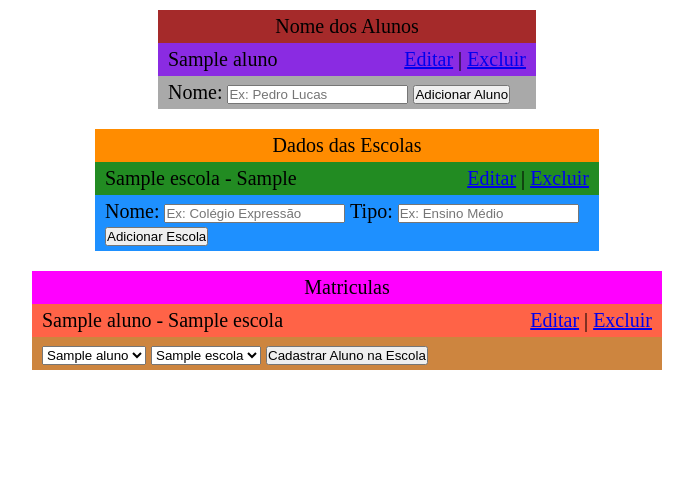
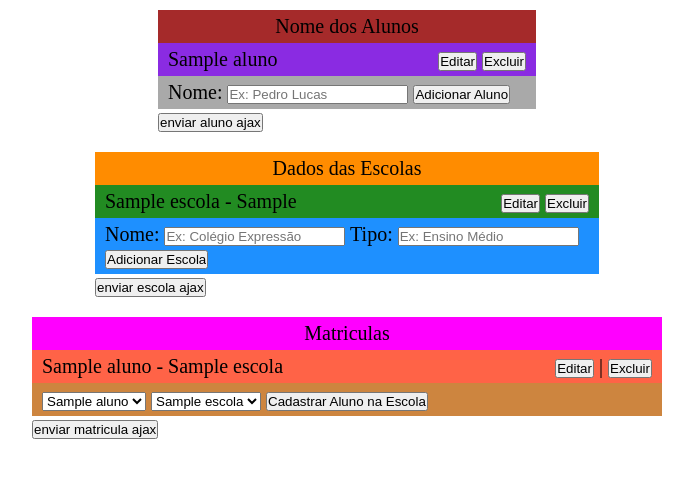
Before and after one commit to phablo-tavares/crud-matriculas, a Django app: page / in a window 1280 px wide. Shown: the top 478 px of the page, without its empty margins (293-986 px from the left). Run offline with Django 4.2, Linux system fonts and the light colour scheme; tables that the repository leaves empty hold one stand-in row (values such as "Sample post").

Commit message:
alterando o crud pra funcionar via ajax

```diff
--- a/matriculas/templates/index.html
+++ b/matriculas/templates/index.html
@@ -10,6 +10,10 @@
     <link rel="stylesheet" href="{% static 'css/escolasStyles.css' %}" />
     <link rel="stylesheet" href="{% static 'css/matriculasStyles.css' %}" />
 
+    <script src="https://ajax.googleapis.com/ajax/libs/jquery/3.7.0/jquery.min.js"></script>
+    <script src="{% static 'javascript/script.js' %}"></script>
+    <script src="{% static 'javascript/jquery.js' %}"></script>
+
     <meta name="viewport" content="width=device-width, initial-scale=1.0" />
     <title>Meu Projeto</title>
   </head>
@@ -18,19 +22,20 @@
     <div class="alunos_container">
       <p class="generalPadding">Nome dos Alunos</p>
 
-      <ul class="lista_de_alunos generalPadding">
+      <ul class="lista_de_alunos generalPadding" id="lista_de_alunos">
         {% for aluno in alunos %}
         <li>
           {{aluno.nome}}
           <div class="links_container">
-            <a href="/editar-aluno/{{aluno.id}}">Editar</a> |
-            <a href="/excluir-aluno/{{aluno.id}}">Excluir</a>
+            <button onclick="editarAlunoViaAjax('/editar-aluno-ajax/{{aluno.id}}','{{ csrf_token }}','{{aluno.id}}' )" type="button">Editar</button>
+            <button onclick="excluirAlunoViaAjax('/excluir-aluno-ajax/{{aluno.id}}','{{ csrf_token }}','{{aluno.id}}' )" type="button">Excluir</button>
           </div>
         </li>
         {% endfor %}
       </ul>
 
-      <form class="adicionar_alunos generalPadding" action="inserir-aluno" method="post">
+      <!--<form class="adicionar_alunos generalPadding" action="inserir-aluno" method="post">-->
+      <form class="adicionar_alunos generalPadding" method="post">
         {% csrf_token %}
         <label for="campo_nome_do_aluno">Nome: </label>
         <input
@@ -39,20 +44,27 @@
           id="campo_nome_do_aluno"
           placeholder="Ex: Pedro Lucas"
         />
-        <input type="submit" value="Adicionar Aluno" class="margin_left_auto" />
+        <input
+          type="submit"
+          value="Adicionar Aluno"
+          class="margin_left_auto"
+          id="inserir_aluno"
+        />
+
       </form>
+      <button onclick="adicionarAlunoViaAjax('/inserir-aluno-ajax','{{ csrf_token }}')" type="button">enviar aluno ajax</button>
     </div>
 
     <div class="escolas_container">
       <p class="generalPadding">Dados das Escolas</p>
 
-      <ul class="lista_de_escolas generalPadding">
+      <ul class="lista_de_escolas generalPadding" id="lista_de_escolas">
         {% for escola in escolas %}
         <li>
           {{escola.nome}} - {{escola.tipo}}
           <div class="links_container">
-            <a href="/editar-escola/{{escola.id}}">Editar</a> |
-            <a href="/excluir-escola/{{escola.id}}">Excluir</a>
+            <button onclick="editarEscolaViaAjax('/editar-escola-ajax/{{escola.id}}','{{ csrf_token }}','{{escola.id}}' )" type="button">Editar</button>
+            <button onclick="excluirEscolaViaAjax('/excluir-escola-ajax/{{escola.id}}','{{ csrf_token }}','{{escola.id}}' )" type="button">Excluir</button>
           </div>
         </li>
         {% endfor %}
@@ -76,18 +88,20 @@
         />
         <input type="submit" value="Adicionar Escola" class="margin_left_auto" />
       </form>
+      <button onclick="adicionarEscolaViaAjax('/inserir-escola-ajax','{{ csrf_token }}')" type="button">enviar escola ajax</button>
+
     </div>
 
     <div class="matriculas_container">
       <p class="generalPadding">Matriculas</p>
 
-      <ul class="lista_de_matriculas generalPadding">
+      <ul class="lista_de_matriculas generalPadding" id="lista_de_matriculas">
         {% for matricula in matriculas %}
         <li>
           {{matricula.aluno.nome}} - {{matricula.escola.nome}}
           <div class="links_container">
-            <a href="/editar-matricula/{{matricula.numero_de_matricula}}">Editar</a> |
-            <a href="/excluir-matricula/{{matricula.numero_de_matricula}}">Excluir</a>
+            <button onclick="editarMatriculaViaAjax('/editar-matricula-ajax/{{matricula.numero_de_matricula}}','{{ csrf_token }}','{{matricula.numero_de_matricula}}' )" type="button">Editar</button> |
+            <button onclick="excluirMatriculaAjax('/excluir-matricula-ajax/{{matricula.numero_de_matricula}}','{{ csrf_token }}','{{matricula.numero_de_matricula}}' )" type="button">Excluir</button>
           </div>
         </li>
         {% endfor %}
@@ -110,6 +124,16 @@
 
         <input type="submit" value="Cadastrar Aluno na Escola" class="margin_left_auto" />
       </form>
+
+
+      <button onclick="adicionarMatriculaViaAjax('/inserir-matricula-ajax','{{ csrf_token }}')" type="button">enviar matricula ajax</button>
+
+
+      <div id="edicao_matricula"></div>
+
+
+
+
     </div>
   </body>
 </html>
--- a/matriculas/urls.py
+++ b/matriculas/urls.py
@@ -1,5 +1,5 @@
 from django.urls import path, include
-from .views import renderizarPagina,inserirAluno,editarAluno,salvarEdicaoAluno,excluirAluno,inserirEscola,editarEscola,salvarEdicaoEscola,excluirEscola,excluirMatricula,inserirMatricula,editarMatricula,salvarEdicaoMatricula
+from .views import renderizarPagina,inserirAluno,editarAluno,salvarEdicaoAluno,excluirAluno,inserirEscola,editarEscola,salvarEdicaoEscola,excluirEscola,excluirMatricula,inserirMatricula,editarMatricula,salvarEdicaoMatricula,inserirAlunoAjax,inserirEscolaAjax,inserirMatriculaAjax,excluirAlunoAjax,excluirEscolaAjax,excluirMatriculaAjax,editarAlunoAjax,editarEscolaAjax,editarMatriculaAjax,salvarEdicaoMatriculaAjax
 
 urlpatterns = [
     path('',renderizarPagina),
@@ -17,6 +17,21 @@ urlpatterns = [
     path('inserir-matricula',inserirMatricula),
     path('editar-matricula/<numero_de_matricula>',editarMatricula),
     path('salvar-edicao-matricula',salvarEdicaoMatricula),
-    path('excluir-matricula/<numero_de_matricula>',excluirMatricula)
+    path('excluir-matricula/<numero_de_matricula>',excluirMatricula),
+
+
+    #AJAX
+    path('inserir-aluno-ajax',inserirAlunoAjax),
+    path('inserir-escola-ajax',inserirEscolaAjax),
+    path('inserir-matricula-ajax',inserirMatriculaAjax),
+
+    path('excluir-aluno-ajax/<id>',excluirAlunoAjax),
+    path('excluir-escola-ajax/<id>',excluirEscolaAjax),
+    path('excluir-matricula-ajax/<numero_de_matricula>',excluirMatriculaAjax),
+
+    path('editar-aluno-ajax/<id>',editarAlunoAjax),
+    path('editar-escola-ajax/<id>',editarEscolaAjax),
+    path('editar-matricula-ajax/<numero_de_matricula>',editarMatriculaAjax),
+    path('salvar-edicao-matricula-ajax',salvarEdicaoMatriculaAjax),
 
 ]
--- a/matriculas/views.py
+++ b/matriculas/views.py
@@ -1,5 +1,6 @@
 from django.shortcuts import render,redirect
 from .models import Aluno, Escola, Matricula
+from .util.util import paginaDeMatriculaRenderizada,paginaDeAlunosRenderizada,paginaDeEscolasRenderizada
 
 # Create your views here.
 def renderizarPagina(request):
@@ -75,10 +76,16 @@ def inserirMatricula(request):
 
 def editarMatricula(request,numero_de_matricula):
     matricula = Matricula.objects.filter(numero_de_matricula = numero_de_matricula).prefetch_related('aluno_id').prefetch_related('escola_id').values()
-    print(matricula)
     alunos = Aluno.objects.all()
     escolas = Escola.objects.all()
     pagina = render(request,'editarMatricula.html',{"matricula":matricula[0],"alunos":alunos, "escolas":escolas})
+    return pagina
+
+def editarMatriculaAjax(request,numero_de_matricula):
+    matricula = Matricula.objects.filter(numero_de_matricula = numero_de_matricula).prefetch_related('aluno_id').prefetch_related('escola_id').values()
+    alunos = Aluno.objects.all()
+    escolas = Escola.objects.all()
+    pagina = render(request,'ajax/editarMatriculaAjax.html',{"matricula":matricula[0],"alunos":alunos, "escolas":escolas})
     return pagina
 
 def salvarEdicaoMatricula(request):
@@ -97,7 +104,77 @@ def salvarEdicaoMatricula(request):
 
     return redirect('/')
 
+def salvarEdicaoMatriculaAjax(request):
+    numeroDeMatricula = int(request.POST['numeroDeMatricula'])
+    matricula = Matricula.objects.get(numero_de_matricula = numeroDeMatricula)
+
+    idAluno = int(request.POST['idAluno'])
+    aluno = Aluno.objects.get(id = idAluno)
+
+    idEscola = int(request.POST['idEscola'])
+    escola = Escola.objects.get(id = idEscola)
+
+    matricula.aluno = aluno
+    matricula.escola = escola
+    matricula.save()
+
+    return paginaDeMatriculaRenderizada(request)
+
 def excluirMatricula(request,numero_de_matricula):
     matricula = Matricula.objects.get(numero_de_matricula = numero_de_matricula)
     matricula.delete()
     return redirect('/')
+
+
+
+def inserirAlunoAjax(request):
+    nomeDoAluno = request.POST['campo_nome_do_aluno']
+    Aluno.objects.create(nome = nomeDoAluno)
+    return paginaDeAlunosRenderizada(request)
+
+def inserirEscolaAjax(request):
+    nomeDaEscola = request.POST['campo_nome_da_escola']
+    tipoDaEscola = request.POST['campo_tipo_da_escola']
+    Escola.objects.create(nome=nomeDaEscola,tipo=tipoDaEscola)
+    return paginaDeEscolasRenderizada(request)
+
+def inserirMatriculaAjax(request):
+    idDoAluno = int(request.POST['aluno'])
+    idDaEscola = int(request.POST['escola'])
+    Matricula.objects.create(aluno_id = idDoAluno, escola_id = idDaEscola)
+    return paginaDeMatriculaRenderizada(request)
+
+
+def excluirAlunoAjax(request,id):
+    aluno = Aluno.objects.get(id = id)
+    aluno.delete()
+    return paginaDeAlunosRenderizada(request)
+
+def excluirEscolaAjax(request,id):
+    escola = Escola.objects.get(id = id)
+    escola.delete()
+    return paginaDeEscolasRenderizada(request)
+
+def excluirMatriculaAjax(request,numero_de_matricula):
+    matricula = Matricula.objects.get(numero_de_matricula = numero_de_matricula)
+    matricula.delete()
+    return paginaDeMatriculaRenderizada(request)
+
+
+def editarAlunoAjax(request,id):
+    idAluno = int(id)
+    novoNomeDoAluno = request.POST['novoNomeAluno']
+    aluno = Aluno.objects.get(id = idAluno)
+    aluno.nome = novoNomeDoAluno
+    aluno.save()
+    return paginaDeAlunosRenderizada(request)
+
+def editarEscolaAjax(request,id):
+    idEscola = int(id)
+    novoNomeEscola = request.POST['novoNomeEscola']
+    novoTipoDaEscola = request.POST['novoTipoDaEscola']
+    escola = Escola.objects.get(id = idEscola)
+    escola.nome = novoNomeEscola
+    escola.tipo = novoTipoDaEscola
+    escola.save()
+    return paginaDeEscolasRenderizada(request)
--- /dev/null
+++ b/static/javascript/jquery.js
@@ -0,0 +1,3 @@
+$(document).ready(function () {
+   //$("#editar_matricula_ajax").hide();
+});
--- /dev/null
+++ b/static/javascript/script.js
@@ -0,0 +1,164 @@
+function adicionarAlunoViaAjax(url,token) {
+  let nomeAluno = $("#campo_nome_do_aluno").val();
+
+  $.ajax({
+    url: url,
+    type: "post",
+    data: { 'campo_nome_do_aluno': nomeAluno },
+    headers: { "X-CSRFToken": token },
+    success: function (data) {
+      $("#lista_de_alunos").html(data);
+    },
+  });
+}
+function adicionarEscolaViaAjax(url,token){
+  let nomeEscola = $("#campo_nome_da_escola").val()
+  let tipoEscola = $("#campo_tipo_da_escola").val()
+
+  $.ajax({
+    url: url,
+    type:"post",
+    data:{
+      'campo_nome_da_escola': nomeEscola,
+      'campo_tipo_da_escola': tipoEscola,
+    },
+    headers: { "X-CSRFToken": token },
+    success: function (data) {
+      $("#lista_de_escolas").html(data);
+    },
+  })
+}
+function adicionarMatriculaViaAjax(url,token){
+  let idAluno = $("#aluno").val()
+  let idEscola= $("#escola").val()
+
+  $.ajax({
+    url: url,
+    type:"post",
+    data:{
+      'aluno': idAluno,
+      'escola': idEscola,
+    },
+    headers: { "X-CSRFToken": token },
+    success: function (data) {
+      $("#lista_de_matriculas").html(data);
+    },
+  })
+}
+
+
+function excluirAlunoViaAjax(url,token,id){
+  let idAluno = Number(id);
+
+  $.ajax({
+    url: url,
+    type:"delete",
+    data:{
+      'idAluno': idAluno,
+    },
+    headers: { "X-CSRFToken": token },
+    success: function (data) { //ver se tem como passar algo mais no data pra renderizar a lista de matriculas novamente quando excluir aluno ou escola
+      $("#lista_de_alunos").html(data);
+    },
+  })
+}
+function excluirEscolaViaAjax(url,token,id){
+  let idEscola = Number(id);
+
+  $.ajax({
+    url: url,
+    type:"delete",
+    data:{
+      'idEscola': idEscola,
+    },
+    headers: { "X-CSRFToken": token },
+    success: function (data) {
+      $("#lista_de_escolas").html(data);
+    },
+  })
+}
+function excluirMatriculaAjax(url,token,id){
+  let numeroDeMatricula = Number(id);
+
+  $.ajax({
+    url: url,
+    type:"delete",
+    data:{
+      'numeroDeMatricula': numeroDeMatricula,
+    },
+    headers: { "X-CSRFToken": token },
+    success: function (data) {
+      $("#lista_de_matriculas").html(data);
+    },
+  })
+}
+
+function editarAlunoViaAjax(url,token,id){
+  let idAluno = Number(id);
+  let novoNomeAluno = window.prompt("Insira o novo nome do Aluno");
+  $.ajax({
+    url: url,
+    type:"post",
+    data:{
+      'idAluno': idAluno,
+      'novoNomeAluno':novoNomeAluno,
+    },
+    headers: { "X-CSRFToken": token },
+    success: function (data) {
+      $("#lista_de_alunos").html(data);
+    },
+  })
+}
+function editarEscolaViaAjax(url,token,id){
+  let idEscola = Number(id);
+  let novoNomeEscola = window.prompt("Insira o novo nome da Escola");
+  let novoTipoDaEscola = window.prompt("Insira o novo tipo da Escola");
+  $.ajax({
+    url: url,
+    type:"post",
+    data:{
+      'idEscola': idEscola,
+      'novoNomeEscola':novoNomeEscola,
+      'novoTipoDaEscola':novoTipoDaEscola,
+    },
+    headers: { "X-CSRFToken": token },
+    success: function (data) {
+      $("#lista_de_escolas").html(data);
+    },
+  })
+}
+function editarMatriculaViaAjax(url,token,id){
+  let numeroDeMatricula = Number(id);
+
+  $.ajax({
+    url: url,
+    type:"post",
+    data:{
+      'numeroDeMatricula': numeroDeMatricula,
+    },
+    headers: { "X-CSRFToken": token },
+    success: function (data) {
+      $("#edicao_matricula").html(data);
+    },
+  })
+}
+function salvarEdicaoMatriculaViaAjax(url,token,id){
+  let numeroDeMatricula = Number(id);
+  let idAluno = $("#alunoEditado").val()
+  let idEscola= $("#escolaEditado").val()
+
+  $.ajax({
+    url: url,
+    type:"post",
+    data:{
+      'numeroDeMatricula': numeroDeMatricula,
+      'idAluno': idAluno,
+      'idEscola': idEscola,
+    },
+    headers: { "X-CSRFToken": token },
+    success: function (data) {
+      $("#lista_de_matriculas").html(data);
+      $("#edicao_matricula").html("<div></div>");
+    },
+  })
+}
```
Also changed, not shown: matriculas/templates/ajax/editarMatriculaAjax.html (added, +22 -0 lines), matriculas/templates/ajax/listaDeAlunos.html (added, +10 -0 lines), matriculas/templates/ajax/listaDeEscolas.html (added, +10 -0 lines), matriculas/templates/ajax/listaDeMatriculas.html (added, +9 -0 lines), matriculas/util/util.py (added, +15 -0 lines), static/css/matriculasStyles.css (line endings or trailing spaces).
